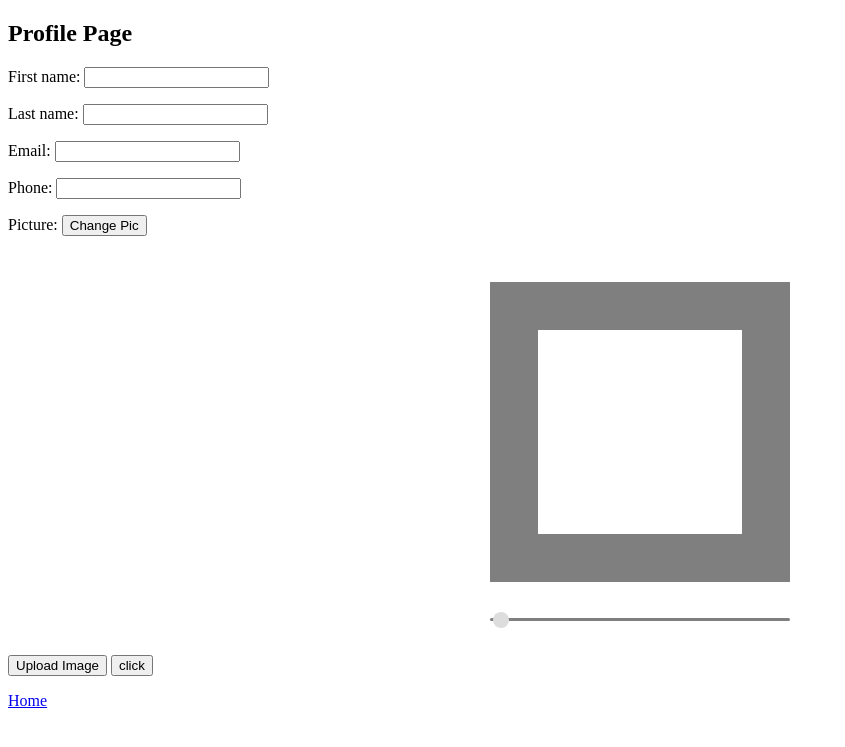
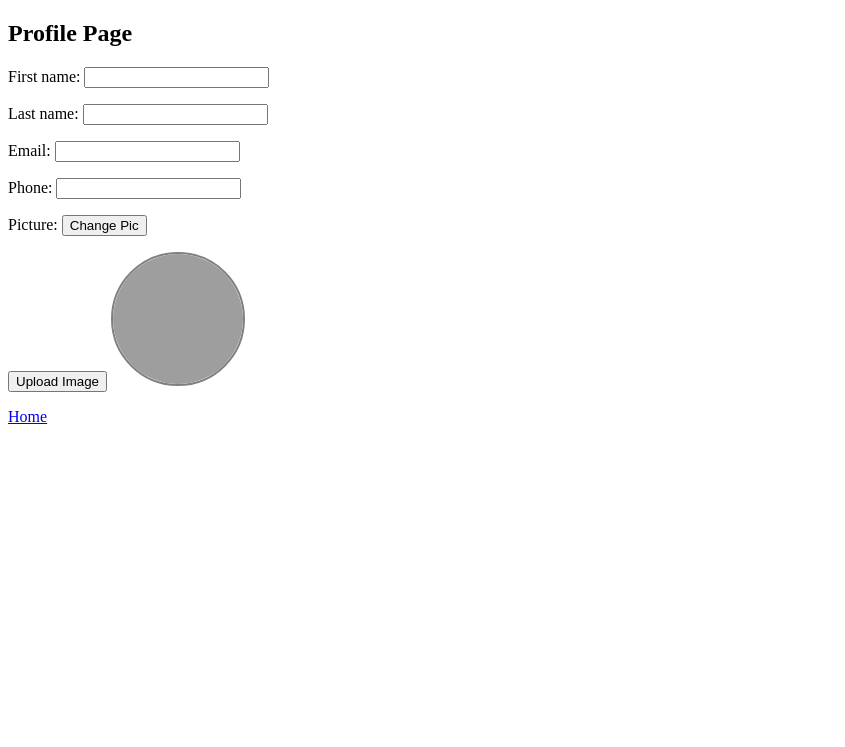
Before and after one commit to anushajp/django-easy-profile-pic, a Django app: page /account/profile/ in a window 1280 px wide. Shown: the top 747 px of the page, without its empty margins (0-845 px from the left). Run offline with Django 3.2, Linux system fonts and the light colour scheme; parts of the project's set-up code (start-up, migrations or seed data) failed here and were passed over; some libraries are stand-ins or nearby versions; grey boxes are pictures that could not be loaded.

Commit message:
Modifies the style

```diff
--- a/easy_profile_pic/templates/widget.html
+++ b/easy_profile_pic/templates/widget.html
@@ -1,3 +1,47 @@
+<!-- Django easy profile pic styles -->
+<style>
+.easy-profile-pic-common-button{
+    background-color: gray;
+    color: white;
+    height: 27px;
+    border: 1px solid darkgray;
+    border-radius: 11px;
+    padding-left: 8px;
+    padding-right: 8px;
+}
+.easy-profile-pic-image-preview
+{
+    height: 130px;
+    border-radius: 50%;
+    width: 130px;
+    border:2px solid gray;
+}
+.easy-profile-pic-croppie-popup-outer-overlay
+{
+    position: fixed !important;
+    top: 0;
+    bottom: 0;
+    left: 0;
+    right: 0;
+    z-index: 111111;
+    display: none;
+    overflow: auto;
+    background-color: rgba(0,0,0,0.7);
+}
+.easy-profile-pic-croppie-popup-inner-cont
+{
+    width: 50% !important;
+    margin-left: 22%;
+    background-color: #fff;
+    padding: 10px;
+    margin-right: 22%;
+    margin-top: 7%;
+    height: auto;
+}
+.text-center{
+    text-align:center
+}
+</style>
 <!--Django easy profile pic styles for croppie-->
 <style>
     .croppie-container {
@@ -1348,7 +1392,7 @@
 		    }
 		}
 
-		$uploadCrop = $('#upload-preview').croppie({
+		$uploadCrop = $('#easy-profile-pic-upload-preview').croppie({
 			viewport: {
 				width: 200,
 				height: 200
@@ -1360,11 +1404,14 @@
 			exif: true
 		});
 
-		$('#upload').on('change', function () {
+		$('#easy-profile-pic-choose-img').on('change', function () {
+
 			readFile(this);
+			$(".easy-profile-pic-croppie-popup-outer-overlay").css("display","block");
 		});
 
-		$('#up-img').on('click', function (ev) {
+		$('#easy-profile-pic-upload-img').on('click', function (ev) {
+
 			$uploadCrop.croppie('result', {
 				type: 'canvas',
 				size: 'viewport'
@@ -1372,6 +1419,7 @@
 				$('#test-img').attr("src",resp);
 
 			});
+			$(".easy-profile-pic-croppie-popup-outer-overlay").css("display","none");
 		});
 	}
 
@@ -1389,15 +1437,20 @@
 $(document).ready(function(){
     console.log("document is ready....");
     demo.init();
-     $("#clickme").click(function(){
-        $("#upload").click();
+     $("#easy-profile-pic-change-pic").click(function(){
+        $("#easy-profile-pic-choose-img").click();
     });
 });
 </script>
 <!--Django easy profile pic- html-->
-<button id="clickme">Change Pic</button><input type="file" style="visibility:hidden;" id="upload">
-<div id="upload-preview"></div>
+<button id="easy-profile-pic-change-pic">Change Pic</button><input type="file" style="visibility:hidden;" id="easy-profile-pic-choose-img">
+<div class="col-lg-12 col-md-12 col-sm-12 col-xs-12 easy-profile-pic-croppie-popup-outer-overlay">
+    <div class="col-lg-12 easy-profile-pic-croppie-popup-inner-cont text-center">
+        <div id="easy-profile-pic-upload-preview"></div>
+        <button id="easy-profile-pic-upload-img" class="easy-profile-pic-common-button">Upload</button>
+    </div>
+</div>
 <button class="upload-result">Upload Image</button>
-<button id="up-img">click</button>
-<img id="test-img">
+
+<img id="test-img" class="easy-profile-pic-image-preview" src="https://spectroscopy.kaust.edu.sa/PublishingImages/icon_profile_unknown_300x300.png">
 <!-- End of django easy profile pic -->
```
